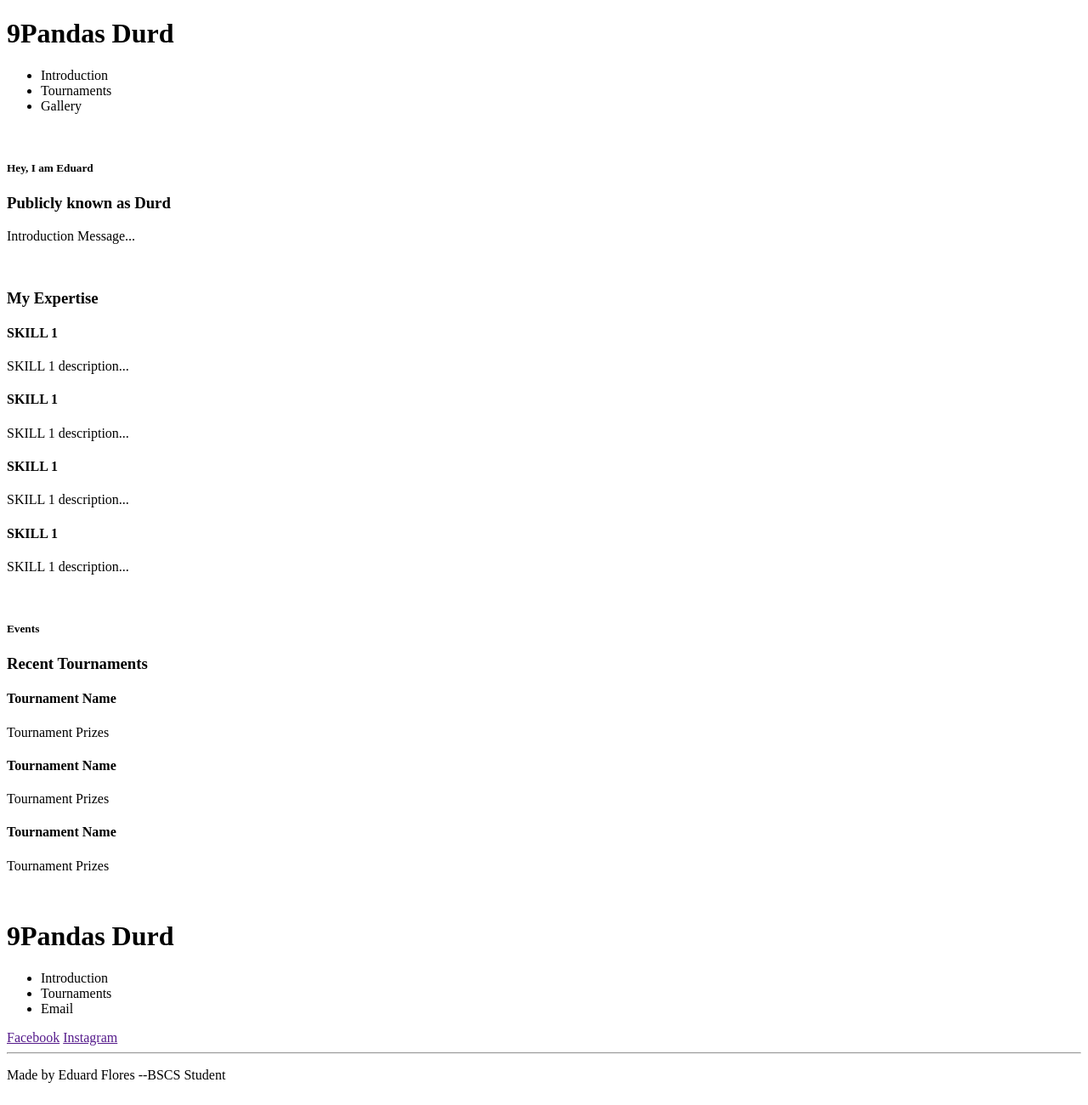
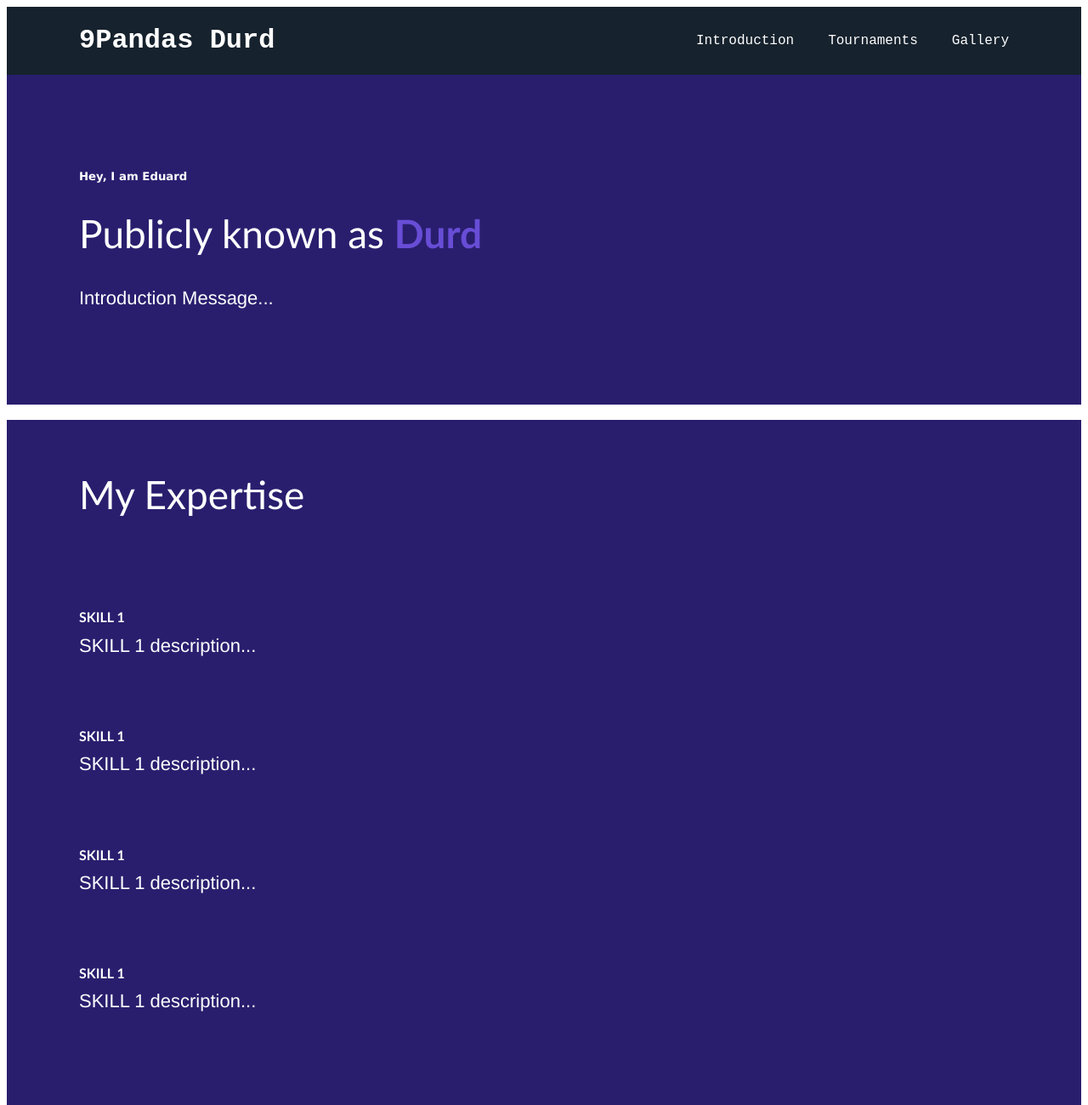
Before and after one commit to EduardJrFlores/IntroToComputing-Challenges, a plain HTML site: page index.html in a window 1280 px wide. Shown: the top 1300 px of the page at 85% size. Drawn offline with Linux system fonts and the light colour scheme.

Commit message:
Challenge #6: HTML Styles - CSS

```diff
--- a/index.html
+++ b/index.html
@@ -5,6 +5,105 @@
     <meta name="viewport" content="width=device-width, initial-scale=1.0">
     <link rel="icon" type="image/x-icon" href="./favicon.ico">
     <title>9Pandas Durd</title>
+    <style>
+        /* header */
+        header {
+            background-color: #16222D;
+            position: sticky;
+            top: 0;
+            padding: 0 85px;
+            display: flex;
+            align-items: center;
+            justify-content: space-between;
+            font-family: 'Courier New', Courier, monospace;
+        }
+        header h1 {
+            color: white;
+        }
+        header ul {
+            display: flex;
+            gap: 40px;
+        }
+        header li {
+            list-style: none;
+            color: white;
+            text-decoration: none;
+            transition: color 0.3s ease;
+            cursor: pointer;
+        }
+        header li:hover {
+            color: blue;
+        }
+        /* sections */
+        section {
+            background-color: #291e6e;
+            padding: 90px 85px;
+            display: flex;
+            align-items: center;
+            justify-content: space-between;
+            gap: 40px;
+        }
+        section {
+            display: flex;
+            flex-direction: column;
+            align-items: start;
+        }
+        section h5{
+            color: white;
+            font-family: Verdana, Geneva, Tahoma, sans-serif;
+        }
+        section h3{
+            margin-top: -30px;
+            font-weight: normal;
+            font-size: 46px;
+            color: white;
+            font-family: 'Trebuchet MS', 'Lucida Sans Unicode', 'Lucida Grande', 'Lucida Sans', Arial, sans-serif;
+        }
+        section h3 span{
+            color: #684dd6;
+            font-family: 'Gill Sans', 'Gill Sans MT', Calibri, 'Trebuchet MS', sans-serif;
+            font-weight: bold;
+        }
+        section h4 {
+            color: white;
+            font-family: 'Trebuchet MS', 'Lucida Sans Unicode', 'Lucida Grande', 'Lucida Sans', Arial, sans-serif;
+        }
+        section p {
+            margin-top: -50px;
+            color: white;
+            font-size: 22px;
+            font-family: 'Franklin Gothic Medium', 'Arial Narrow', Arial, sans-serif;
+        }
+        /* footer */
+        footer{
+            background-color: #16222D;
+            padding: 0 85px;
+            display: flex;
+            align-items: center;
+            justify-content: space-between;
+            font-family: 'Courier New', Courier, monospace;
+            color: white;
+        }
+        footer li {
+            list-style: none;
+            color: white;
+            transition: color 0.3s ease;
+            cursor: pointer;
+            text-align: center;
+        }
+        footer a {
+            text-decoration: none;
+            color: white;
+            transition: color 0.3s ease;
+        }
+        footer li:hover {
+            color: blue;
+        }
+        footer a:hover {
+            color: blue;
+        }
+
+    </style>
 </head>
 <body>
 
@@ -20,12 +119,11 @@
     </nav>
 </header>
 
-    <br>
 
 <section>
     <!-- main -->
     <h5>Hey, I am Eduard</h5>
-    <h3>Publicly known as Durd</h3>
+    <h3>Publicly known as <span>Durd</span></h3>
     <p>Introduction Message...</p>
 </section>
 
@@ -58,7 +156,6 @@
             <p>Tournament Prizes</p>
 </section>
 
-    <br>
 
     <!-- footer -->
 <footer>
@@ -70,7 +167,6 @@
     </ul>
     <a href="">Facebook</a>
     <a href="">Instagram</a>
-    <hr>
     <p>
         Made by Eduard Flores --BSCS Student
     </p>
```
